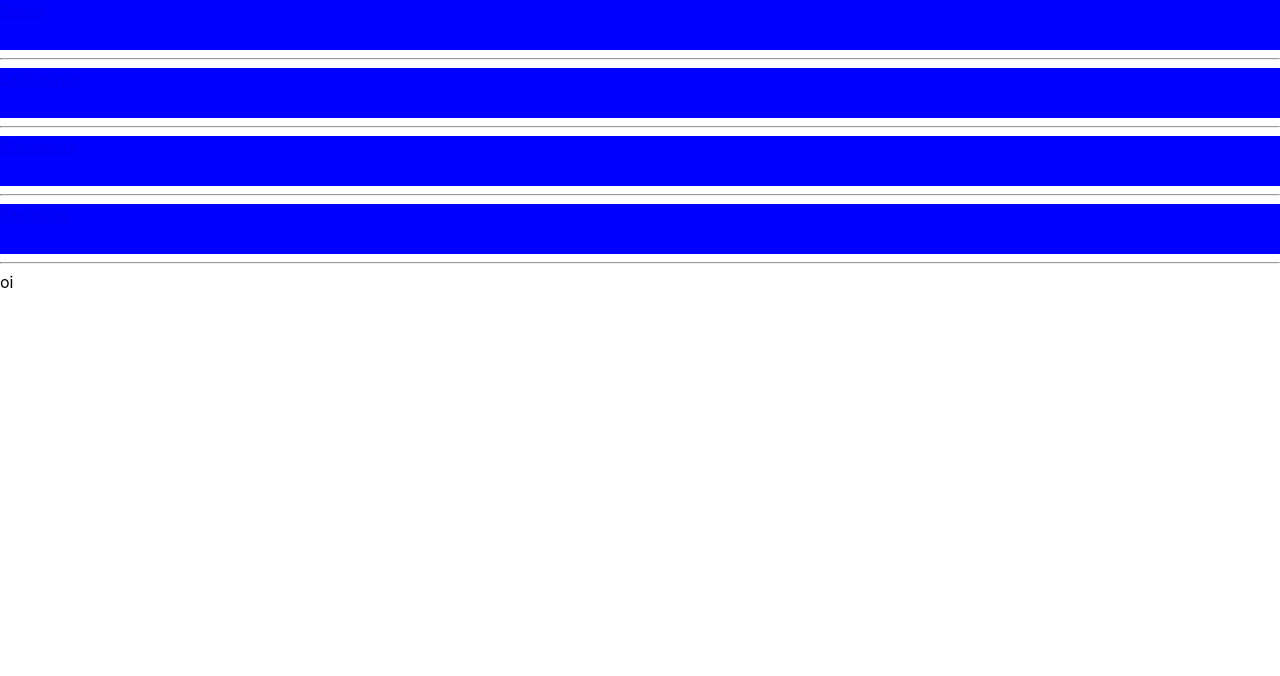
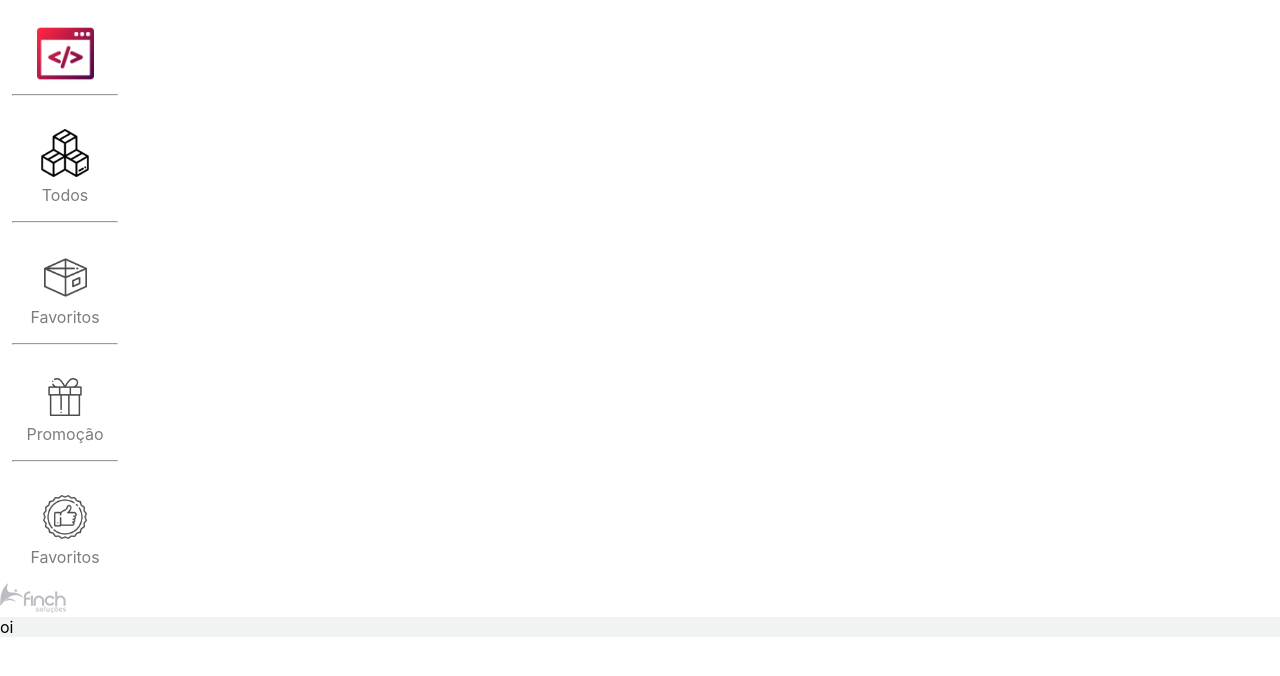
Before and after one commit to mangerona92/desafio-finch, a React (Create React App) app: page / in a window 1280 px wide. Shown: the top 676 px of the page. Built offline with nearby package versions, Linux system fonts and the light colour scheme; what reduxsauce would draw is missing.

Commit message:
adicionando menu vertical

```diff
--- a/src/components/menu/index.css
+++ /dev/null
@@ -1,11 +0,0 @@
-.menu .menu-container {
-  display: flex;
-  flex-direction: column;
-  flex-wrap: wrap;
-  max-width: 130px;
-}
-
-.menu .menu-item {
-  height: 50px;
-  background-color: blue;
-}
--- a/src/components/menu/index.jsx
+++ b/src/components/menu/index.jsx
@@ -1,20 +1,54 @@
 import React from 'react';
 import { Link } from 'react-router-dom';
-import './index.css';
+import styles from './index.module.css';
+import box from '../../assets/box.png';
+import supplies from '../../assets/supplies.png';
+import gift from '../../assets/gift.png';
+import recommended from '../../assets/recommended.png';
+import logofinch from '../../assets/logofinch.png';
+import codelogo from '../../assets/code.png';
 
 const Menu = () => (
-  <>
-    <aside className="menu menu-container">
-      <div className="menu menu-item"><Link to="/">Todos</Link></div>
-      <hr />
-      <div className="menu menu-item"><Link to="/">Exclusivos</Link></div>
-      <hr />
-      <div className="menu menu-item"><Link to="/">Promoção</Link></div>
-      <hr />
-      <div className="menu menu-item"><Link to="/">Favoritos</Link></div>
-      <hr />
+  <div className="menu">
+    <aside className={styles.menuContainer}>
+      <div className={styles.menuItem}>
+        <Link className={styles.linkMenu} to="/">
+          <img src={codelogo} alt="codelogo" className={styles.iconMenu} />
+        </Link>
+      </div>
+      <hr className={styles.text} />
+      <div className={styles.menuItem}>
+        <Link className={styles.linkMenu} to="/">
+          <img src={supplies} alt="supplies" className={styles.iconMenu} />
+          <p className={styles.textMenu}>Todos</p>
+        </Link>
+      </div>
+      <hr className={styles.text} />
+      <div className={styles.menuItem}>
+        <Link className={styles.linkMenu} to="/">
+          <img src={box} alt="box" className={styles.iconMenu} />
+          <p className={styles.textMenu}>Favoritos</p>
+        </Link>
+      </div>
+      <hr className={styles.text} />
+      <div className={styles.menuItem}>
+        <Link className={styles.linkMenu} to="/">
+          <img src={gift} alt="gift-box" className={styles.iconMenu} />
+          <p className={styles.textMenu}>Promoção</p>
+        </Link>
+      </div>
+      <hr className={styles.text} />
+      <div className={styles.menuItem}>
+        <Link className={styles.linkMenu} to="/">
+          <img src={recommended} alt="recommended" className={styles.iconMenu} />
+          <p className={styles.textMenu}>Favoritos</p>
+        </Link>
+      </div>
+      <div>
+        <img src={logofinch} alt="logofinch" className={styles.iconLogoFooter} />
+      </div>
     </aside>
-  </>
+  </div>
 );
 
 export default Menu;
--- /dev/null
+++ b/src/components/menu/index.module.css
@@ -0,0 +1,37 @@
+.menuContainer {
+  flex: 1;
+  width: 130px;
+  height: 100%;
+}
+
+.menuItem {
+  flex: 1;
+  background-color: #FFFFFF;
+  text-decoration:none;
+  text-align: center;
+  align-items: flex-end;
+}
+
+.linkMenu {
+  text-decoration: none;
+}
+
+.iconMenu{
+  margin-top: 25px
+}
+
+
+.textMenu{
+  color: #7D7D7D;
+  opacity: 1;
+  font-size: 16px;
+  margin-top: 4px;
+}
+
+.iconLogoFooter{
+  top: 100%;
+}
+
+.text{
+  width: 80%;
+}
--- a/src/routes/index.jsx
+++ b/src/routes/index.jsx
@@ -1,6 +1,8 @@
 
 import React from 'react';
 import { Switch, Route } from 'react-router-dom';
+import styles from './index.module.css';
+
 import {
   ProductsListPage,
   ProductsDetailsPage,
@@ -8,6 +10,7 @@ import {
 
 function Routes() {
   return (
+    <div className={styles.container}>
       <Switch>
         <Route path="/">
           <ProductsListPage />
@@ -16,6 +19,7 @@ function Routes() {
           <ProductsDetailsPage />
         </Route>
       </Switch>
+    </div>
   );
 }
 
--- /dev/null
+++ b/src/routes/index.module.css
@@ -0,0 +1,3 @@
+.container {
+  background: #F1F3F3;
+}
```
Lines whose indentation alone changed are shown as unchanged.
